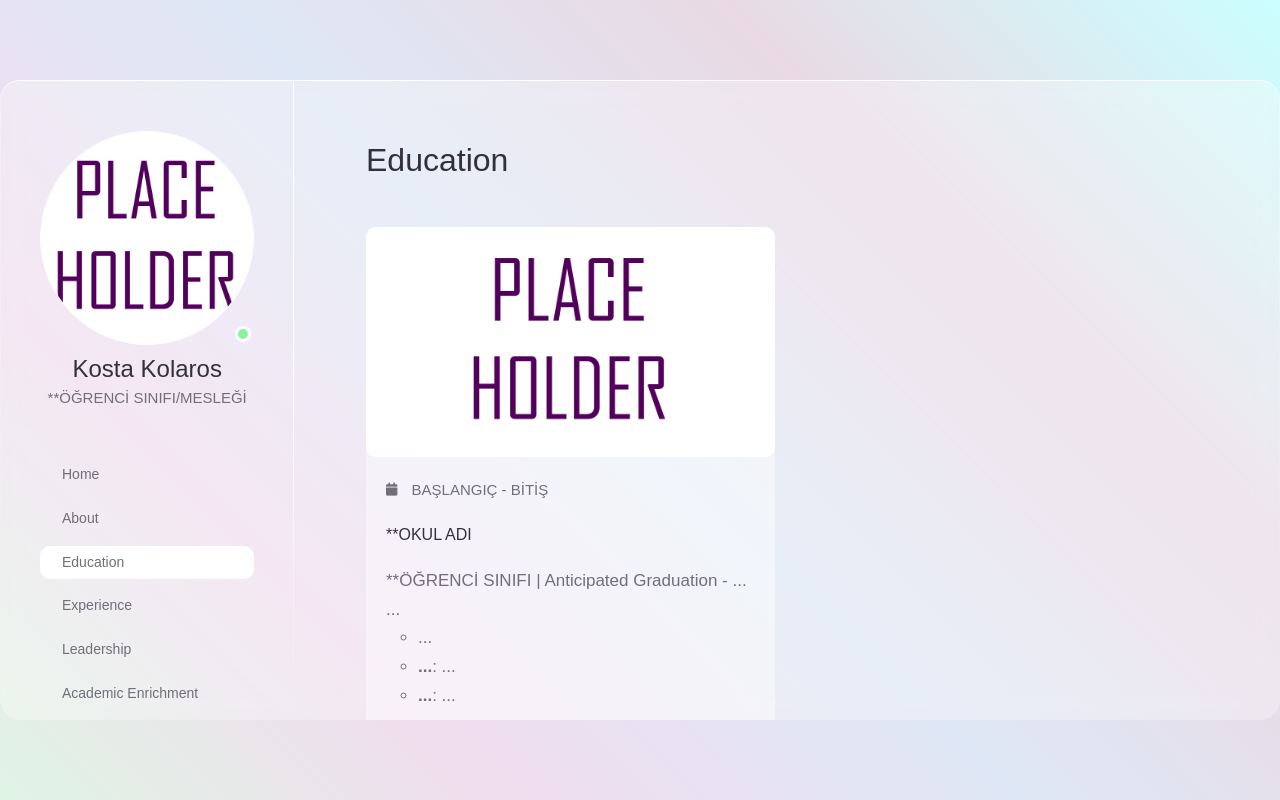
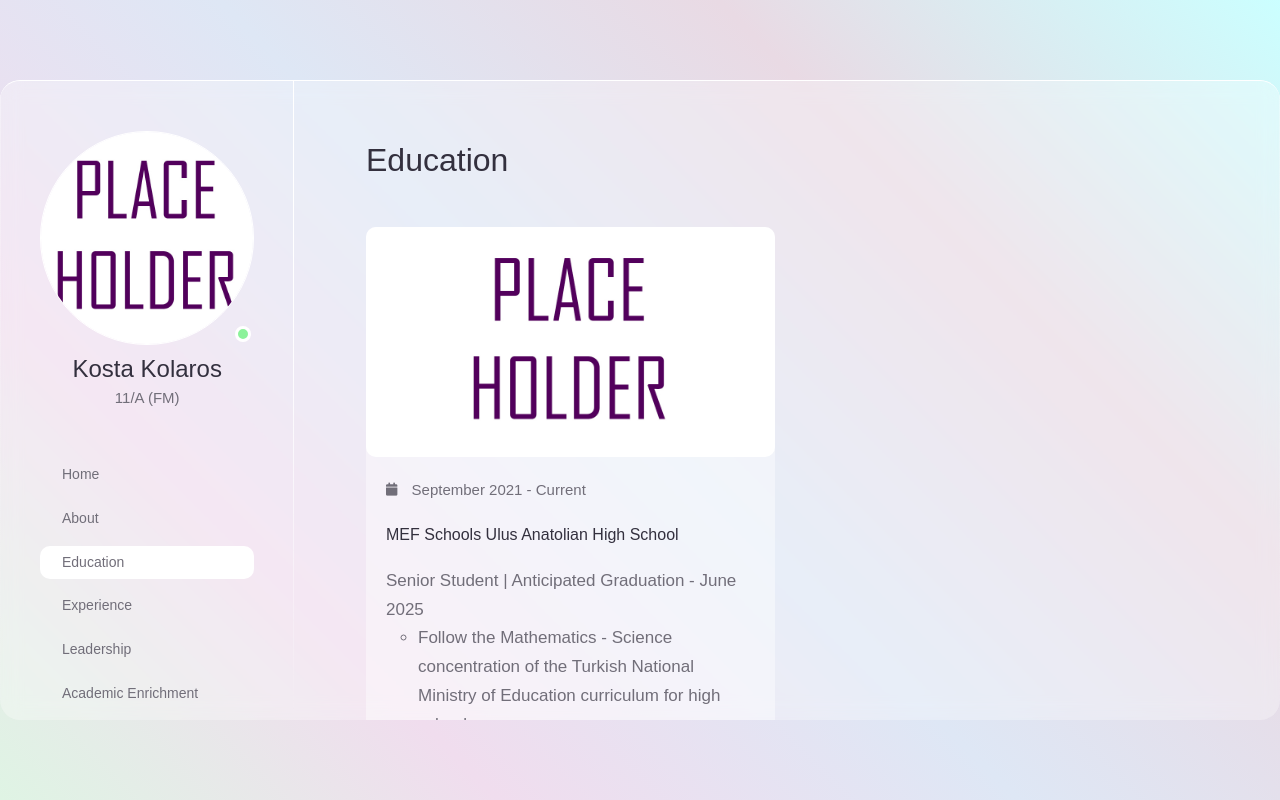
Before and after one commit to kostaskolaros/portfolio, a plain HTML site: page index.html in a window 1280 px wide. Both pictures are taken after a click on the item "Education". Drawn offline with nearby package versions, Linux system fonts and the light colour scheme.

Commit message:
Update index.html

```diff
--- a/index.html
+++ b/index.html
@@ -34,7 +34,7 @@
 				<img src="assets/img/placeholderbanner-1x1.jpg"/>
 			</a>
 			<h2 class="name">Kosta Kolaros</h2>
-			<span class="slogan">**ÖĞRENCİ SINIFI/MESLEĞİ</span>
+			<span class="slogan">11/A (FM)</span>
 		</div>
 
 		<nav>
@@ -140,23 +140,22 @@
 						<div class="col-md-6">
 							<div class="blog-item rounded bg-white">
 								<div class="thumb">
-									<a href="#" target="_blank" class="blog-link">
+									<a href="https://www.mef.k12.tr/ulus-lisesi/" target="_blank" class="blog-link">
 										<img src="assets/img/placeholderbanner-16x9.jpg"/>
 									</a>
 								</div>
 								<div class="details">
 									<ul class="list-inline meta mb-2 mt-0">
-										<li class="list-inline-item"><i class="fa fa-calendar"></i> BAŞLANGIÇ - BİTİŞ</li>
+										<li class="list-inline-item"><i class="fa fa-calendar"></i> September 2021 - Current</li>
 									</ul>
-									<h2 class="title"><a href="#" target="_blank">**OKUL ADI</a></h4>
-									<p class="mb-0">**ÖĞRENCİ SINIFI | Anticipated Graduation - ... ...</p>
+									<h2 class="title"><a href="https://www.mef.k12.tr/ulus-lisesi/" target="_blank">MEF Schools Ulus Anatolian High School</a></h4>
+									<p class="mb-0">Senior Student | Anticipated Graduation - June 2025</p>
 									<p class="mb-0">
 										<ul>
-											<li>...</li>
-											<li><b>...</b>: ...</li>
-											<li><b>...</b>: ...</li>
-											<li><b>...</b>: ...</li>
-											<li>...</li>
+											<li>Follow the Mathematics - Science concentration of the Turkish National Ministry of Education curriculum for high schools</li>
+											<li><b>AP</b>: Calculus AB (Grade Z), Macroeconomics (Grade X), Microeconomics (Grade Y)</li>
+											<li><b>Relevant Coursework:</b>:Mathematics, Physics, Chemistry, Biology, German, English, Literature, History</li>
+											<li><b>Distinctions</b>: High Honors Certificate for above 85/100 GPA in grade 11, Honors Certificate for above 70/100 GPA in grades 9 and 10, multiple commendation certificates for honorable conduct voted by teachers and active participation in school events.</li>
 										</ul>
 									</p>
 								</div>
@@ -558,7 +557,7 @@
 								<span class="icon fa fa-envelope data-color data-bg-color" data-color="#FF6525" data-bg-color="#FFD9C9"></span>
 								<div class="details">
 									<h3 class="mb-0 mt-0">E-mail</h3>
-									<p class="mb-0">**ÖĞRENCİ MAİL ADRESİ</p>
+									<p class="mb-0">**kosta.kolaros.uni@gmail.com</p>
 								</div>
 							</div>
 							<div class="spacer d-md-none d-lg-none" data-height="30"></div>
```
